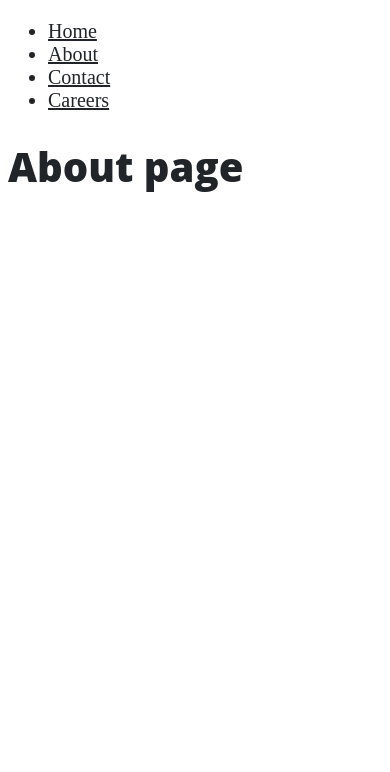
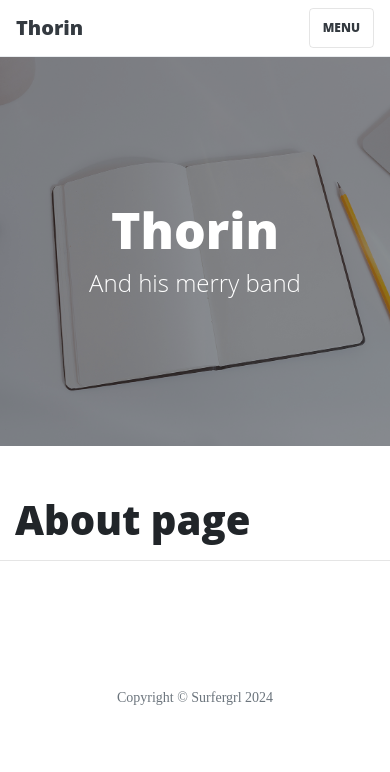
Before and after one commit to surfergrl/Thorin, a Flask app: page /about in a window 390 px wide. Shown: the top 772 px of the page. Run offline with Flask 3, Linux system fonts and the light colour scheme; some libraries are stand-ins or nearby versions.

Commit message:
fixing page links

```diff
--- a/run.py
+++ b/run.py
@@ -2,6 +2,7 @@ import os
 from flask import Flask, render_template
 
 app = Flask(__name__)
+
 
 @app.route("/")
 def index():
@@ -12,9 +13,16 @@ def index():
 def about():
     return render_template("about.html")
 
+
 @app.route("/contact")
 def contact():
     return render_template("contact.html")
+
+
+@app.route("/careers")
+def careers():
+    return render_template("careers.html")
+
 
 if __name__ == "__main__":
     app.run(
--- a/templates/base.html
+++ b/templates/base.html
@@ -3,21 +3,107 @@
 <head>
     <meta charset="UTF-8">
     <meta name="viewport" content="width=device-width, initial-scale=1.0">
+    <link rel="stylesheet" href="{{ url_for('static', filename='vendor/bootstrap/css/bootstrap.min.css') }}">
     <link rel="stylesheet" href="{{ url_for('static', filename='css/clean-blog.min.css') }}">
     <title>Hello Flask</title>
 </head>
 <body>
-    <nav class="navbar">
-        <ul>
-            <li><a href="{{ url_for('index') }}">Home</a></li>
-            <li><a href="{{ url_for('about') }}">About</a></li>
-            <li><a href="{{ url_for('contact') }}">Contact</a></li>
-            <li><a href="{{ url_for('careers') }}">Careers</a></li>
+<!-- Navigation -->
+<nav class="navbar navbar-expand-lg navbar-light fixed-top" id="mainNav">
+    <div class="container">
+      <a class="navbar-brand" href="{{ url_for('static', filename='index.html') }}">Thorin</a>
+      <button class="navbar-toggler navbar-toggler-right" type="button" data-toggle="collapse" data-target="#navbarResponsive" aria-controls="navbarResponsive" aria-expanded="false" aria-label="Toggle navigation">
+        Menu
+        <i class="fas fa-bars"></i>
+      </button>
+      <div class="collapse navbar-collapse" id="navbarResponsive">
+        <ul class="navbar-nav ml-auto">
+          <li class="nav-item">
+            <a class="nav-link" href="{{ url_for('static', filename='index.html') }}">Home</a>
+          </li>
+          <li class="nav-item">
+            <a class="nav-link" href="{{ url_for('static', filename='about.html') }}">About</a>
+          </li>
+          <li class="nav-item">
+            <a class="nav-link" href="{{ url_for('static', filename='careers.html') }}">Careers</a>
+          </li>
+          <li class="nav-item">
+            <a class="nav-link" href="{{ url_for('static', filename='contact.html') }}">Contact</a>
+          </li>
         </ul>
-    </nav>
+      </div>
+    </div>
+  </nav>
 
-    {% block content %}
-    {% endblock %}
+  <!-- Page Header -->
+  <header class="masthead" style="background-image: url('{{ url_for('static', filename='img/home-bg.jpg') }}')">
+    <div class="overlay"></div>
+    <div class="container">
+      <div class="row">
+        <div class="col-lg-8 col-md-10 mx-auto">
+          <div class="site-heading">
+            <h1>Thorin</h1>
+            <span class="subheading">And his merry band</span>
+          </div>
+        </div>
+      </div>
+    </div>
+  </header>
+
+  <!-- Main Content -->
+	<div class="container">
+
+        {% block content %}
+        {% endblock %}
+
+	</div>
+
+  <hr>
+
+  <!-- Footer -->
+  <footer>
+    <div class="container">
+      <div class="row">
+        <div class="col-lg-8 col-md-10 mx-auto">
+          <ul class="list-inline text-center">
+            <li class="list-inline-item">
+              <a href="#">
+                <span class="fa-stack fa-lg">
+                  <i class="fas fa-circle fa-stack-2x"></i>
+                  <i class="fab fa-twitter fa-stack-1x fa-inverse"></i>
+                </span>
+              </a>
+            </li>
+            <li class="list-inline-item">
+              <a href="#">
+                <span class="fa-stack fa-lg">
+                  <i class="fas fa-circle fa-stack-2x"></i>
+                  <i class="fab fa-facebook-f fa-stack-1x fa-inverse"></i>
+                </span>
+              </a>
+            </li>
+            <li class="list-inline-item">
+              <a href="#">
+                <span class="fa-stack fa-lg">
+                  <i class="fas fa-circle fa-stack-2x"></i>
+                  <i class="fab fa-github fa-stack-1x fa-inverse"></i>
+                </span>
+              </a>
+            </li>
+          </ul>
+          <p class="copyright text-muted">Copyright &copy; Surfergrl 2024</p>
+        </div>
+      </div>
+    </div>
+  </footer>
+
+  <!-- Bootstrap core JavaScript -->
+  <script src="{{ url_for ('static', filename='vendor/jquery/jquery.min.js') }}"></script>
+  <script src="{{ url_for ('static', filename='vendor/bootstrap/js/bootstrap.bundle.min.js') }}"></script>
+
+  <!-- Custom scripts for this template -->
+  <script src="{{ url_for ('static', filename='js/clean-blog.min.js') }}"></script>
+
 
 </body>
 </html>
--- a/templates/index.html
+++ /dev/null
@@ -1,4 +0,0 @@
-{% extends "base.html" %}
-{% block content %}
-    <h1>Home page</h1>
-{% endblock %}
```
Also changed, not shown: static/index.html (+3 -122 lines), static/index2.html (added, +183 -0 lines), static/about2.html (renamed from static/about.html), static/contact2.html (renamed from static/contact.html), static/post2.html (renamed from static/post.html).
